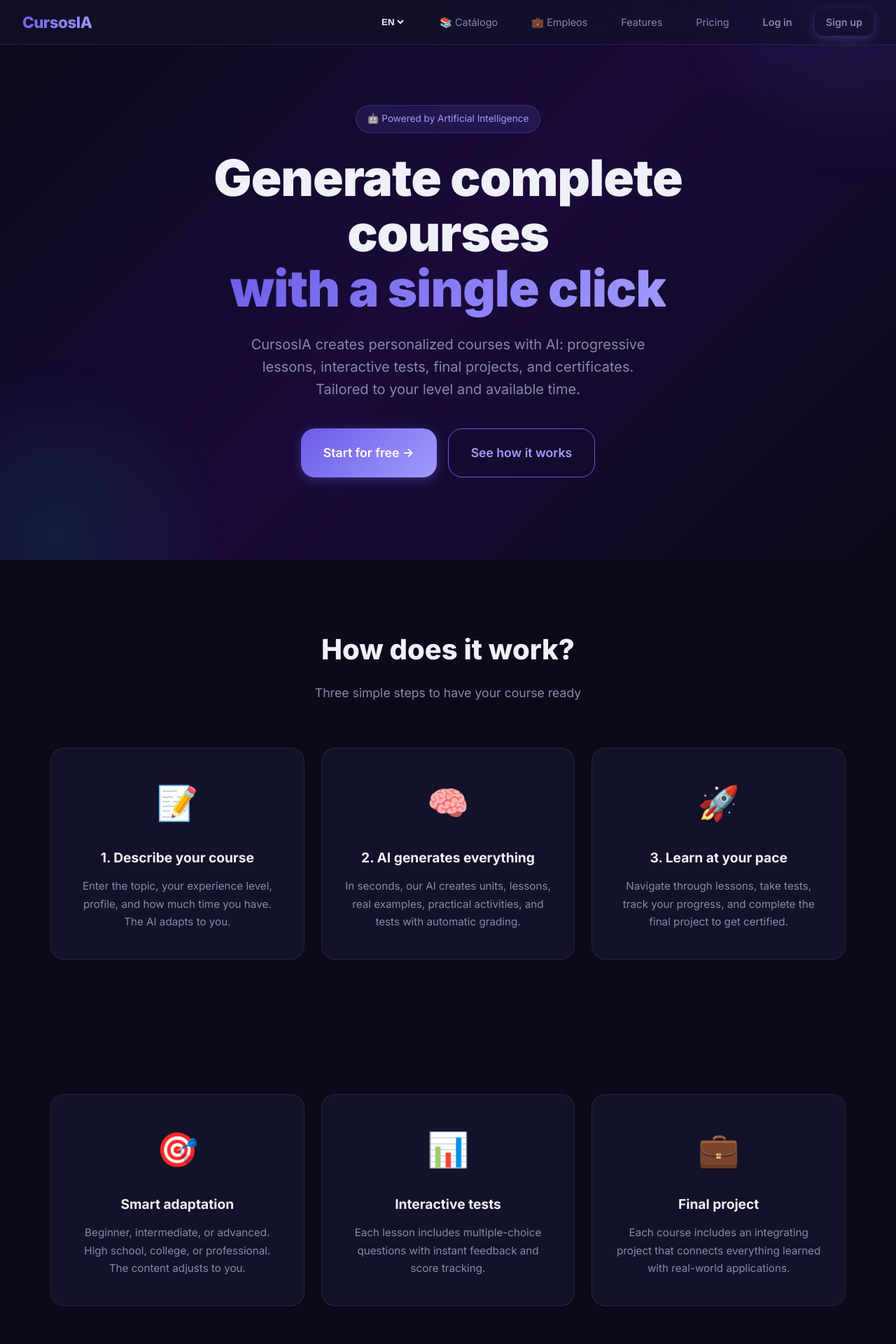
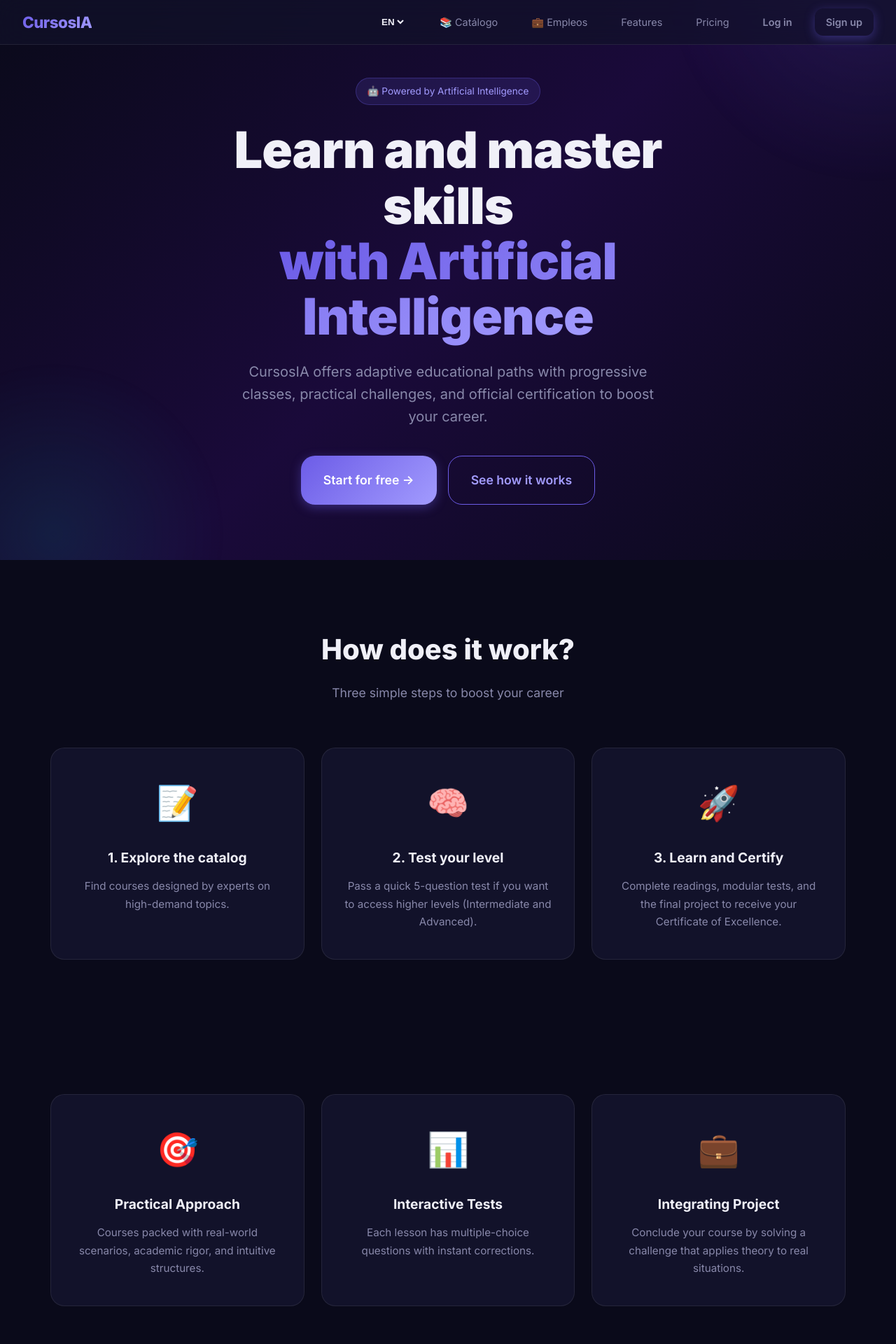
Before and after one commit to ricardocguzmansj-gif/cursosia, a React (Vite) app in the folder frontend/: page / in a window 1280 px wide. Shown: the top 1920 px of the page at 70% size. Built offline with nearby package versions, Linux system fonts and the light colour scheme; no server answers; the database is empty.

Commit message:
feat: translations and catalog updates

```diff
--- a/frontend/src/i18n.js
+++ b/frontend/src/i18n.js
@@ -14,33 +14,33 @@
       "nav_logout": "Cerrar sesión",
 
       "hero_badge": "🤖 Potenciado por Inteligencia Artificial",
-      "hero_title_1": "Genera cursos completos",
-      "hero_title_2": "con un solo clic",
-      "hero_desc": "CursosIA crea cursos personalizados con IA: lecciones progresivas, tests interactivos, proyectos finales y certificados. Adaptados a tu nivel y tiempo disponible.",
+      "hero_title_1": "Aprende y domina habilidades",
+      "hero_title_2": "con Inteligencia Artificial",
+      "hero_desc": "CursosIA te ofrece trayectos formativos adaptables con clases progresivas, desafíos prácticos y Certificación de Excelencia para impulsar tu carrera.",
       "hero_cta_free": "Empezar gratis →",
       "hero_cta_how": "Ver cómo funciona",
 
       "feat_title": "¿Cómo funciona?",
-      "feat_subtitle": "Tres pasos simples para tener tu curso listo",
-      "feat_1_title": "1. Describe tu curso",
-      "feat_1_desc": "Ingresa el tema, tu nivel de experiencia, perfil y cuánto tiempo tienes para aprender. La IA se adapta a ti.",
-      "feat_2_title": "2. La IA genera todo",
-      "feat_2_desc": "En segundos, nuestra IA crea unidades, lecciones, ejemplos reales, actividades prácticas y tests con corrección automática.",
-      "feat_3_title": "3. Aprende a tu ritmo",
-      "feat_3_desc": "Navega por las lecciones, resuelve los tests, sigue tu progreso y completa el proyecto final para certificarte.",
-      "feat_4_title": "Adaptación inteligente",
-      "feat_4_desc": "Principiante, intermedio o avanzado. Secundario, universitario o profesional. El contenido se ajusta a ti.",
+      "feat_subtitle": "Tres pasos simples para impulsar tu carrera",
+      "feat_1_title": "1. Explora el catálogo",
+      "feat_1_desc": "Encuentra cursos diseñados por expertos en tecnologías y temáticas de alta demanda laboral.",
+      "feat_2_title": "2. Prueba tu nivel",
+      "feat_2_desc": "Supera un test rápido de 5 preguntas si deseas acceder a niveles superiores (Intermedio y Avanzado).",
+      "feat_3_title": "3. Aprende y Certifícate",
+      "feat_3_desc": "Completa lecturas, aprueba tests modulares y el proyecto integrador para obtener tu Certificación de Excelencia.",
+      "feat_4_title": "Enfoque Práctico",
+      "feat_4_desc": "Cursos ricos en casos reales, rigor académico y estructurados de forma altamente didáctica.",
       "feat_5_title": "Tests interactivos",
-      "feat_5_desc": "Cada lección incluye preguntas de opción múltiple con corrección instantánea y seguimiento de puntaje.",
-      "feat_6_title": "Proyecto final",
-      "feat_6_desc": "Cada curso incluye un proyecto integrador que conecta todo lo aprendido con aplicaciones reales.",
+      "feat_5_desc": "Cada lección incluye preguntas rápidas de opción múltiple con corrección instantánea.",
+      "feat_6_title": "Proyecto Integrador",
+      "feat_6_desc": "Al finalizar, deasrrolla un desafío que conecta todo lo aprendido con aplicaciones reales.",
 
       "pricing_title": "Planes",
       "pricing_subtitle": "Empieza gratis, escala cuando quieras",
       "pricing_free": "Gratis",
       "pricing_forever": "para siempre",
-      "pricing_free_1": "3 cursos por mes",
-      "pricing_free_2": "Hasta 4 unidades por curso",
+      "pricing_free_1": "1 curso por mes",
+      "pricing_free_2": "Nivel Principiante",
       "pricing_free_3": "Tests interactivos",
       "pricing_free_4": "Historial de cursos",
       "pricing_free_cta": "Empezar gratis",
@@ -162,33 +162,33 @@
       "nav_logout": "Log out",
 
       "hero_badge": "🤖 Powered by Artificial Intelligence",
-      "hero_title_1": "Generate complete courses",
-      "hero_title_2": "with a single click",
-      "hero_desc": "CursosIA creates personalized courses with AI: progressive lessons, interactive tests, final projects, and certificates. Tailored to your level and available time.",
+      "hero_title_1": "Learn and master skills",
+      "hero_title_2": "with Artificial Intelligence",
+      "hero_desc": "CursosIA offers adaptive educational paths with progressive classes, practical challenges, and official certification to boost your career.",
       "hero_cta_free": "Start for free →",
       "hero_cta_how": "See how it works",
 
       "feat_title": "How does it work?",
-      "feat_subtitle": "Three simple steps to have your course ready",
-      "feat_1_title": "1. Describe your course",
-      "feat_1_desc": "Enter the topic, your experience level, profile, and how much time you have. The AI adapts to you.",
-      "feat_2_title": "2. AI generates everything",
-      "feat_2_desc": "In seconds, our AI creates units, lessons, real examples, practical activities, and tests with automatic grading.",
-      "feat_3_title": "3. Learn at your pace",
-      "feat_3_desc": "Navigate through lessons, take tests, track your progress, and complete the final project to get certified.",
-      "feat_4_title": "Smart adaptation",
-      "feat_4_desc": "Beginner, intermediate, or advanced. High school, college, or professional. The content adjusts to you.",
-      "feat_5_title": "Interactive tests",
-      "feat_5_desc": "Each lesson includes multiple-choice questions with instant feedback and score tracking.",
-      "feat_6_title": "Final project",
-      "feat_6_desc": "Each course includes an integrating project that connects everything learned with real-world applications.",
+      "feat_subtitle": "Three simple steps to boost your career",
+      "feat_1_title": "1. Explore the catalog",
+      "feat_1_desc": "Find courses designed by experts on high-demand topics.",
+      "feat_2_title": "2. Test your level",
+      "feat_2_desc": "Pass a quick 5-question test if you want to access higher levels (Intermediate and Advanced).",
+      "feat_3_title": "3. Learn and Certify",
+      "feat_3_desc": "Complete readings, modular tests, and the final project to receive your Certificate of Excellence.",
+      "feat_4_title": "Practical Approach",
+      "feat_4_desc": "Courses packed with real-world scenarios, academic rigor, and intuitive structures.",
+      "feat_5_title": "Interactive Tests",
+      "feat_5_desc": "Each lesson has multiple-choice questions with instant corrections.",
+      "feat_6_title": "Integrating Project",
+      "feat_6_desc": "Conclude your course by solving a challenge that applies theory to real situations.",
 
       "pricing_title": "Plans",
       "pricing_subtitle": "Start for free, scale when you want",
       "pricing_free": "Free",
       "pricing_forever": "forever",
-      "pricing_free_1": "3 courses per month",
-      "pricing_free_2": "Up to 4 units per course",
+      "pricing_free_1": "1 course per month",
+      "pricing_free_2": "Beginner Level",
       "pricing_free_3": "Interactive tests",
       "pricing_free_4": "Course history",
       "pricing_free_cta": "Start for free",
@@ -310,33 +310,33 @@
       "nav_logout": "Sair",
 
       "hero_badge": "🤖 Alimentado por Inteligência Artificial",
-      "hero_title_1": "Gere cursos completos",
-      "hero_title_2": "com um único clique",
-      "hero_desc": "CursosIA cria cursos personalizados com IA: aulas progressivas, testes interativos, projetos finais e certificados. Adaptados ao seu nível e tempo disponível.",
+      "hero_title_1": "Aprenda e domine habilidades",
+      "hero_title_2": "com Inteligência Artificial",
+      "hero_desc": "O CursosIA oferece trajetórias educacionais adaptáveis com aulas progressivas, desafios práticos e certificação oficial para impulsionar sua carreira.",
       "hero_cta_free": "Começar grátis →",
       "hero_cta_how": "Veja como funciona",
 
       "feat_title": "Como funciona?",
-      "feat_subtitle": "Três passos simples para ter seu curso pronto",
-      "feat_1_title": "1. Descreva seu curso",
-      "feat_1_desc": "Insira o tema, seu nível de experiência, perfil e quanto tempo você tem para aprender. A IA se adapta a você.",
-      "feat_2_title": "2. A IA gera tudo",
-      "feat_2_desc": "Em segundos, nossa IA cria unidades, aulas, exemplos reais, atividades práticas e testes com correção automática.",
-      "feat_3_title": "3. Aprenda no seu ritmo",
-      "feat_3_desc": "Navegue pelas aulas, faça os testes, acompanhe seu progresso e conclua o projeto final para se certificar.",
-      "feat_4_title": "Adaptação inteligente",
-      "feat_4_desc": "Iniciante, intermediário ou avançado. Ensino médio, universitário ou profissional. O conteúdo se ajusta a você.",
-      "feat_5_title": "Testes interativos",
-      "feat_5_desc": "Cada aula inclui perguntas de múltipla escolha com correção instantânea e acompanhamento de pontuação.",
-      "feat_6_title": "Projeto final",
-      "feat_6_desc": "Cada curso inclui um projeto integrador que conecta tudo o que foi aprendido com aplicações reais.",
+      "feat_subtitle": "Três passos simples para impulsionar sua carreira",
+      "feat_1_title": "1. Explore o catálogo",
+      "feat_1_desc": "Encontre cursos desenhados por especialistas em temas de alta demanda.",
+      "feat_2_title": "2. Teste seu nível",
+      "feat_2_desc": "Supere um teste rápido de 5 perguntas se deseja acessar níveis superiores (Intermediário e Avançado).",
+      "feat_3_title": "3. Aprenda e Certifique-se",
+      "feat_3_desc": "Complete leituras, testes modulares e o projeto integrador para obter seu Certificado de Excelência.",
+      "feat_4_title": "Foco Prático",
+      "feat_4_desc": "Cursos ricos em casos reais, rigor acadêmico e estruturados de forma altamente didáctica.",
+      "feat_5_title": "Testes Interativos",
+      "feat_5_desc": "Cada aula inclui perguntas de múltipla escolha com correção instantânea.",
+      "feat_6_title": "Projeto Integrador",
+      "feat_6_desc": "Ao finalizar, resolva um desafio que conecta tudo o que foi aprendido com aplicações reais.",
 
       "pricing_title": "Planos",
       "pricing_subtitle": "Comece grátis, expanda quando quiser",
       "pricing_free": "Grátis",
       "pricing_forever": "para sempre",
-      "pricing_free_1": "3 cursos por mês",
-      "pricing_free_2": "Até 4 unidades por curso",
+      "pricing_free_1": "1 curso por mês",
+      "pricing_free_2": "Nível Iniciante",
       "pricing_free_3": "Testes interativos",
       "pricing_free_4": "Histórico de cursos",
       "pricing_free_cta": "Começar grátis",
```
